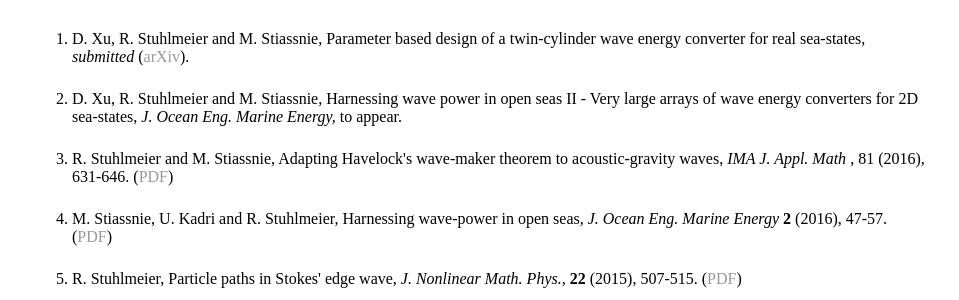
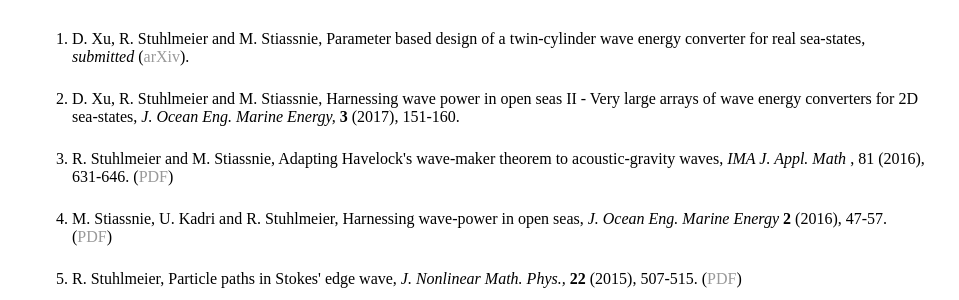
Before and after one commit to rstuhlmeier/rstuhlmeier.github.io, a Jekyll site: the page built from publications/index.html, in a window 1280 px wide. Shown: the part 167-467 px from the top of the page, without its empty margins (160-1119 px from the left). Built offline with Jekyll 4.4.1, drawn with Linux system fonts in a browser that asks for light colours.

Commit message:
Update index.html

```diff
--- a/publications/index.html
+++ b/publications/index.html
@@ -9,7 +9,7 @@ title: Raphael Stuhlmeier - Publications
 
 <li> D. Xu, R. Stuhlmeier and M. Stiassnie, Parameter based design of a twin-cylinder wave energy converter for real sea-states, <em> submitted </em> (<a href="http://arxiv.org/abs/1605.00428">arXiv</a>).
 <p>
-<li> D. Xu, R. Stuhlmeier and M. Stiassnie, Harnessing wave power in open seas II - Very large arrays of wave energy converters for 2D sea-states, <em> J. Ocean Eng. Marine Energy,</em> to appear.
+<li> D. Xu, R. Stuhlmeier and M. Stiassnie, Harnessing wave power in open seas II - Very large arrays of wave energy converters for 2D sea-states, <em> J. Ocean Eng. Marine Energy,</em> <b> 3 </b> (2017), 151-160.
 <p>
 <li> R. Stuhlmeier and M. Stiassnie, Adapting Havelock's wave-maker theorem to acoustic-gravity waves, <em> IMA J. Appl. Math </em>, 81 (2016), 631-646. (<a href="My_Publications/IMAMAT-2016-Stuhlmeier.pdf">PDF</a>)
 <p>
```
